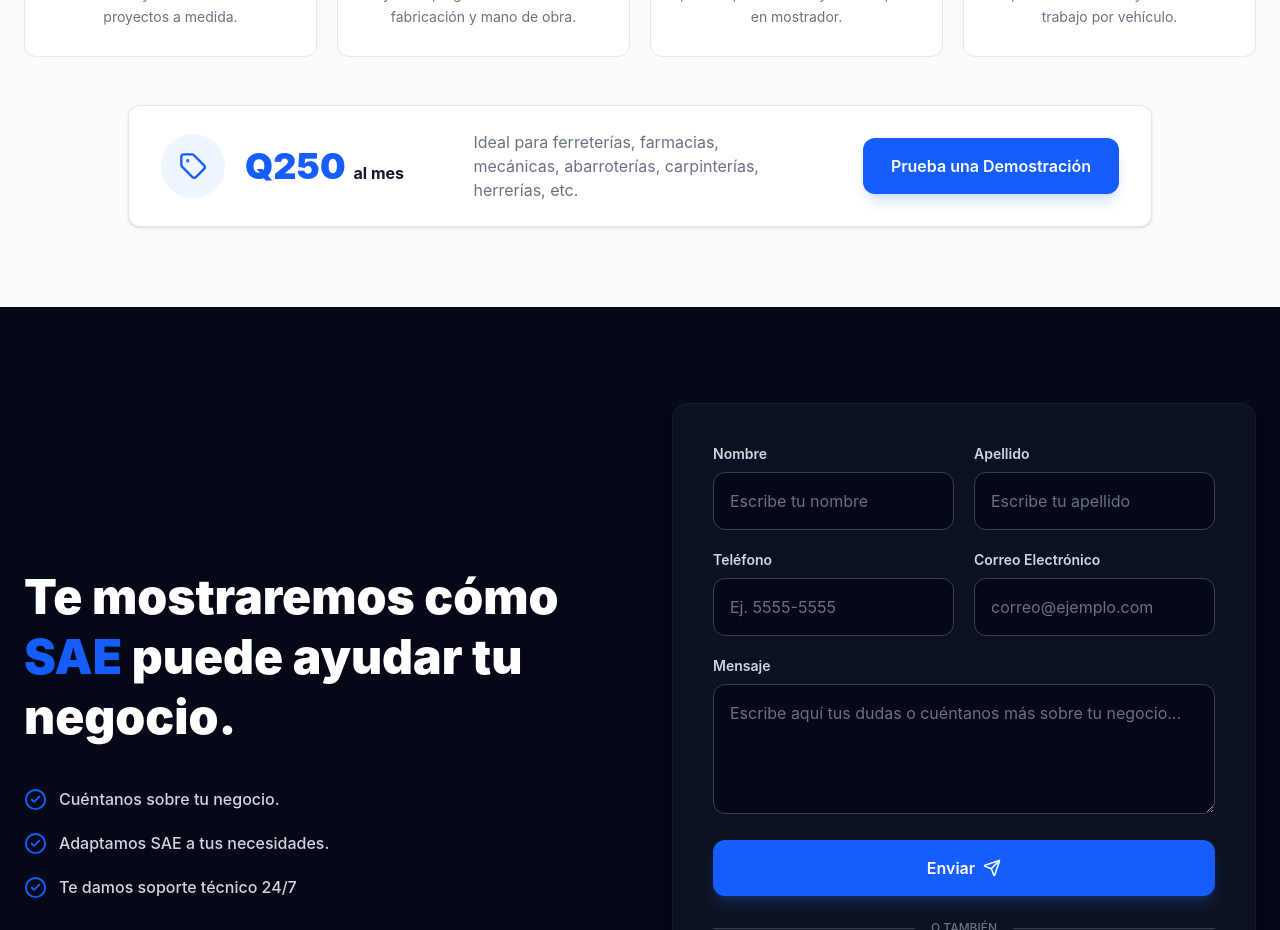
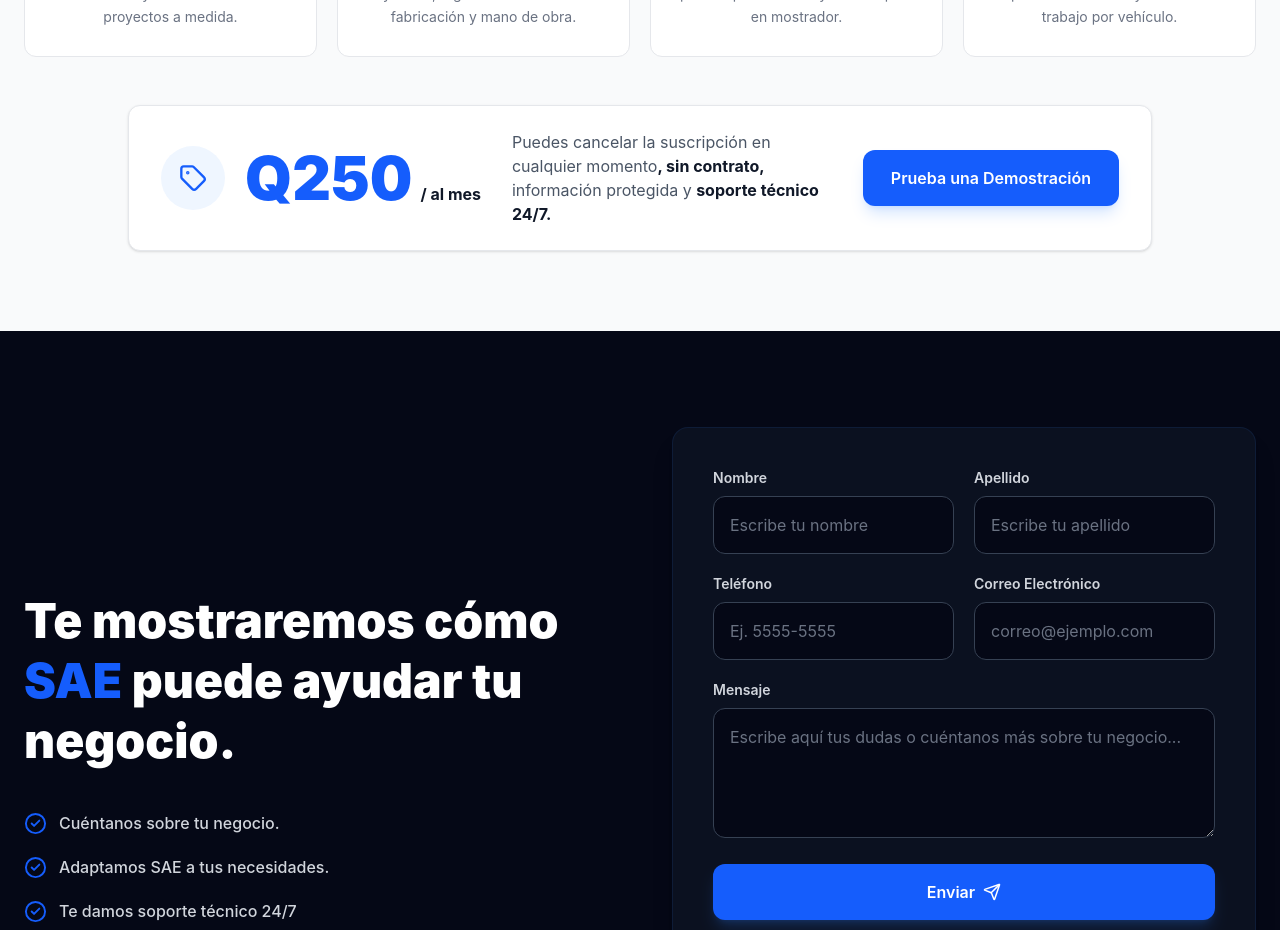
Before and after one commit to selvin270/solusoft-web, a React (Vite) app: page / in a window 1280 px wide. Shown: the part 1820-2750 px from the top of the page. Built offline with nearby package versions, Linux system fonts and the light colour scheme.

Commit message:
modificaciones finales

```diff
--- a/src/components/SAE.jsx
+++ b/src/components/SAE.jsx
@@ -161,19 +161,19 @@
 
                                     <div>
                                         <div className="flex items-baseline gap-2">
-                      <span className="text-4xl font-black text-blue-600">
+                                            <span className="text-6xl font-black text-blue-600">
                                                 Q250
                                             </span>
                                             <span className="font-bold text-gray-900">
-                        al mes
+                                                / al mes
                                             </span>
                                         </div>
                                     </div>
                                 </div>
 
                                 {/* DESCRIPCIÓN */}
-                <p className="text-gray-500 text-center lg:text-left max-w-xs">
-                  Ideal para ferreterías, farmacias, mecánicas, abarroterías, carpinterías, herrerías, etc.
+                                <p className="text-gray-600 text-center lg:text-left max-w-xs">
+                                    Puedes cancelar la suscripción en cualquier momento<strong className="font-bold text-gray-900">, sin contrato, </strong>información protegida y <strong className="font-bold text-gray-900">soporte técnico 24/7.</strong>
                                 </p>
 
                                 {/* BOTÓN */}
```
Lines whose indentation alone changed are shown as unchanged.
